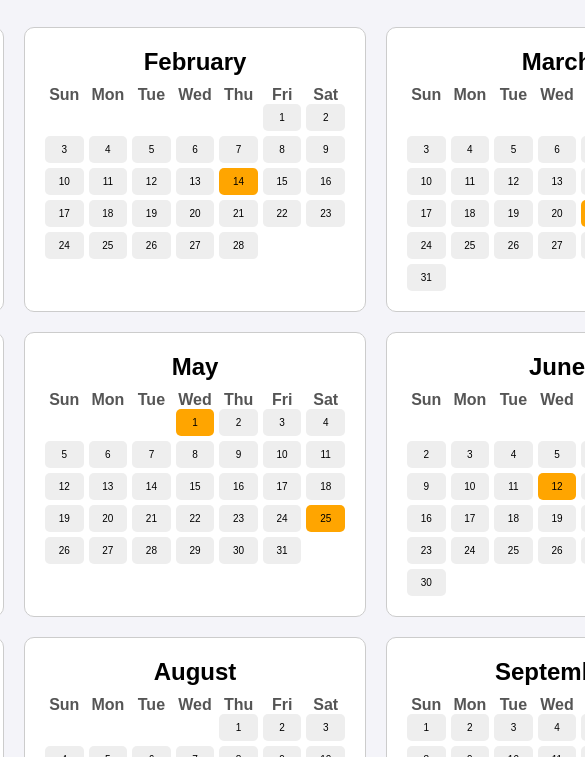
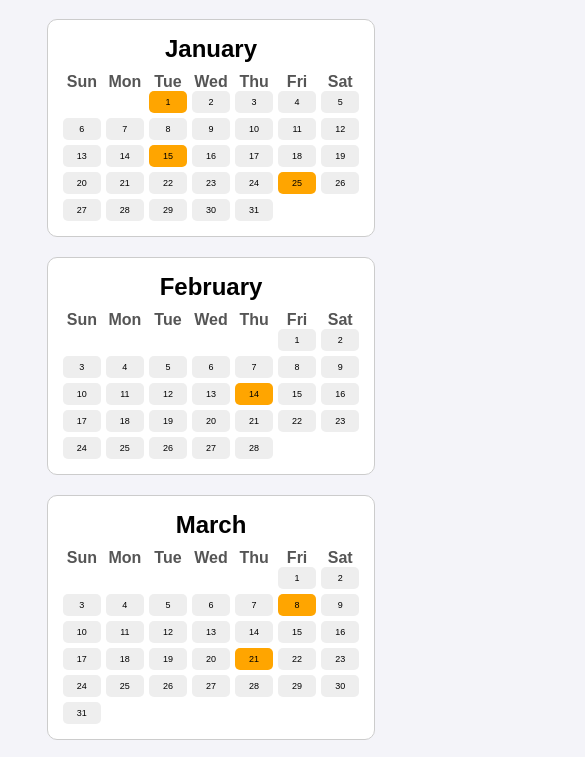
Before and after one commit to anacesarjelly/calendar2025, a plain HTML site: page index.html in a window 390 px wide. Shown: the part 81-838 px from the top of the page, 585 px wide, since content can reach past the window. Drawn offline with Linux system fonts and the light colour scheme.

Commit message:
Update index.html

```diff
--- a/index.html
+++ b/index.html
@@ -11,7 +11,8 @@
             flex-direction: column;
             align-items: center;
             background-color: #f4f4f9;
-            position: relative;
+            margin: 0;
+            padding: 0;
         }
 
         h1 {
@@ -21,16 +22,17 @@
 
         #calendar {
             display: grid;
-            grid-template-columns: repeat(3, 1fr);
+            grid-template-columns: repeat(3, 1fr); /* Default: Three columns */
             gap: 20px;
-            margin: 20px 0;
+            margin: 20px 10px; /* Reduced margin for smaller screens */
         }
 
         .month {
             border: 1px solid #ccc;
             border-radius: 10px;
             padding: 20px;
-            width: 300px;
+            width: 100%; /* Use full width in smaller screens */
+            max-width: 300px; /* Limit max width for larger screens */
             text-align: center;
             background-color: #fff;
             position: relative;
@@ -95,6 +97,32 @@
             border-width: 5px;
             border-style: solid;
             border-color: transparent transparent #fff transparent;
+        }
+
+        /* Media Queries for Responsiveness */
+        @media (max-width: 900px) {
+            #calendar {
+                grid-template-columns: repeat(2, 1fr); /* Two columns on tablets */
+            }
+        }
+
+        @media (max-width: 600px) {
+            #calendar {
+                grid-template-columns: 1fr; /* One column on smaller screens */
+            }
+
+            .month {
+                padding: 15px; /* Reduced padding on smaller screens */
+            }
+
+            .days div {
+                padding: 6px;
+                font-size: 9px; /* Smaller font size for mobile */
+            }
+
+            .popup {
+                font-size: 11px; /* Slightly smaller font in pop-ups */
+            }
         }
     </style>
 </head>
```
